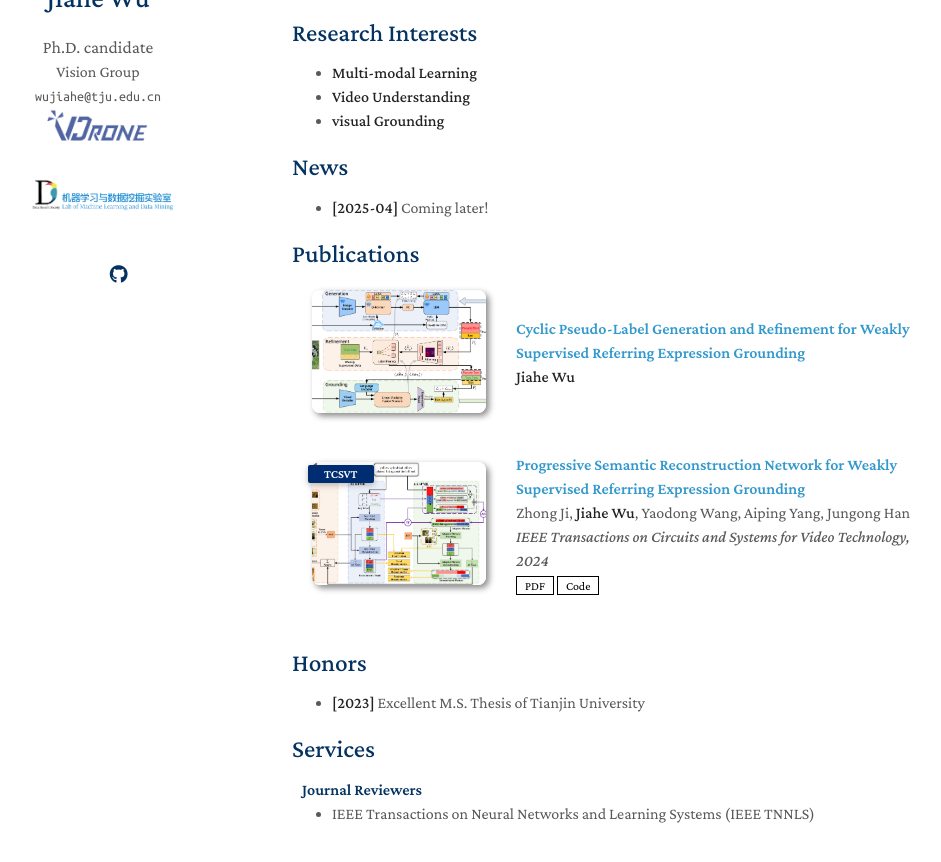
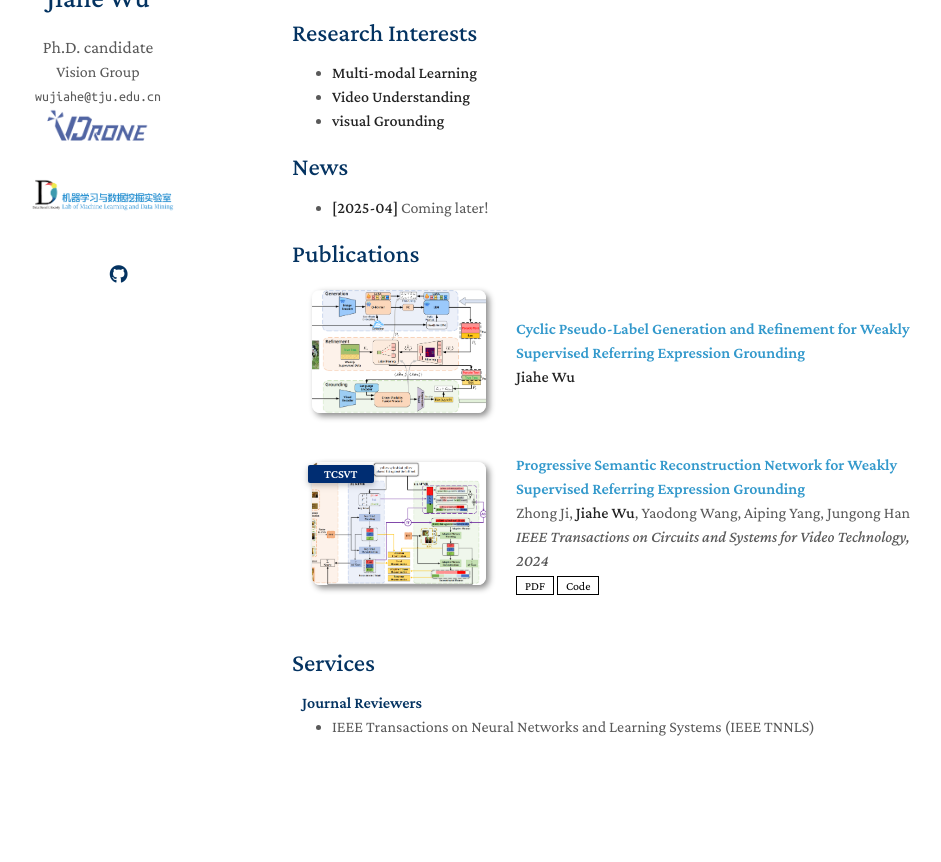
Before and after one commit to 5Jiahe/5jiahe.github.io, a Jekyll site: the page built from index.md, in a window 1280 px wide and 1126 px high, cut to the strip 206-1068 px from the top of the window. Shown: the whole strip, without its empty margins (178-1119 px from the left). Built offline with Jekyll 4.4.1, drawn with Linux system fonts in a browser that asks for light colours; nearby versions of some CDN libraries; a style sheet for code colours, icons or effects is not loaded; our own code applies the rules of GitHub Pages for plain Markdown files.

Commit message:
Update index.md

```diff
--- a/index.md
+++ b/index.md
@@ -17,9 +17,5 @@ Jiahe Wu (武嘉和) received her B.E. degree from Hefei University of Technolog
 
 {% include_relative _includes/publications.md %}
 
-## Honors
-
-- **[2023]** Excellent M.S. Thesis of Tianjin University
-
 
 {% include_relative _includes/services.md %}
```
